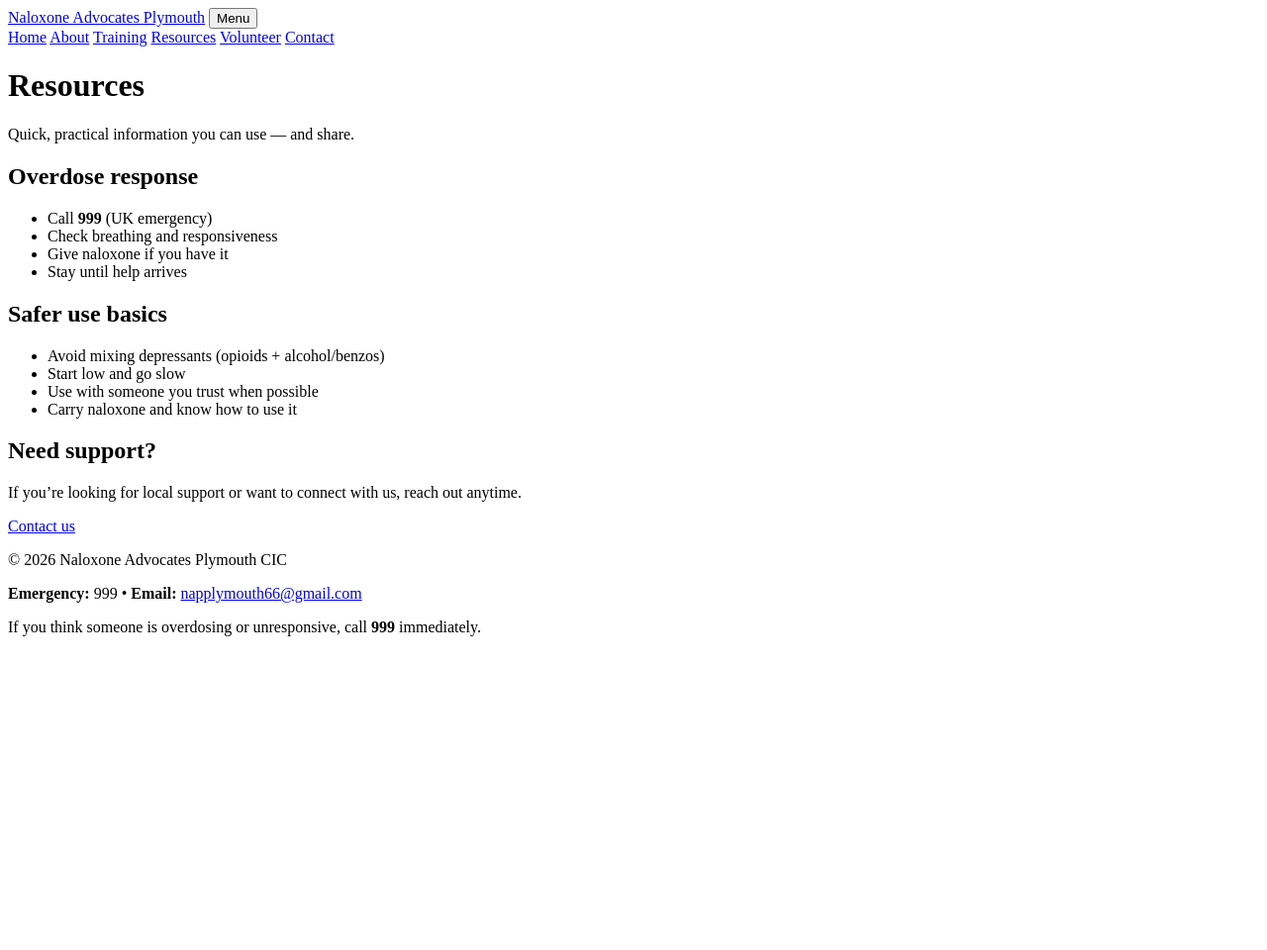
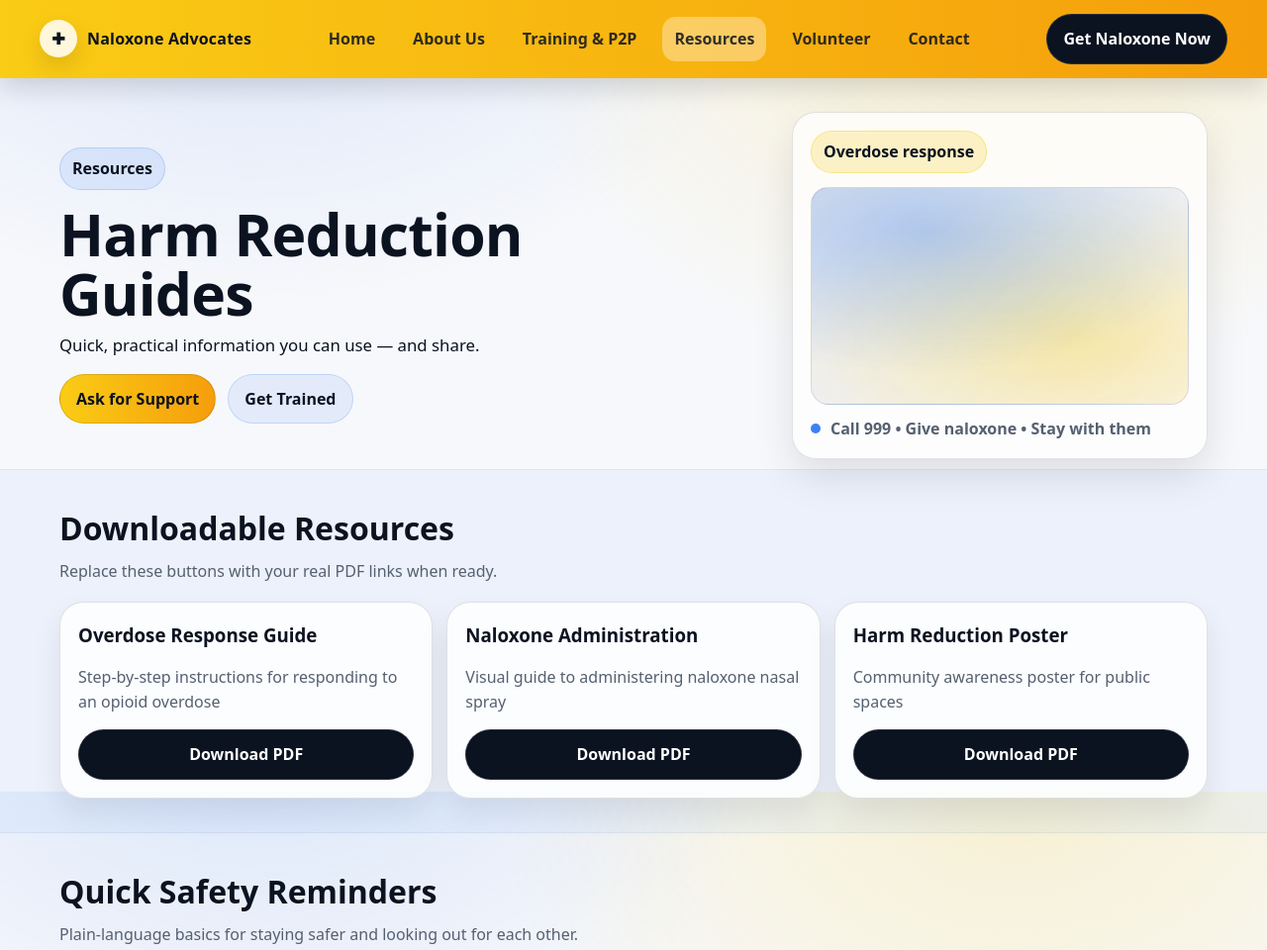
Before and after one commit to nap661/naloxoneadvocatesplymouth, a plain HTML site: page resources.html in a window 1280 px wide. Shown: the top 960 px of the page at 99% size. Before the commit the page ends 800 px from the top, so only its background shows below. Drawn offline with Linux system fonts and the light colour scheme.

Commit message:
Update resources.html

```diff
--- a/resources.html
+++ b/resources.html
@@ -3,67 +3,161 @@
 <head>
   <meta charset="utf-8" />
   <meta name="viewport" content="width=device-width, initial-scale=1" />
-<link rel="stylesheet" href="styles-readdy.css">
- <script defer src="script.js"></script>
-  <title>Resources | Naloxone Advocates Plymouth CIC</title>
-  <meta name="description" content="Resources on overdose response and harm reduction." />
+  <title>Resources | Naloxone Advocates Plymouth</title>
+  <meta name="description" content="Overdose response and harm reduction resources." />
+  <link rel="stylesheet" href="styles.css?v=5" />
 </head>
+
 <body>
-<nav class="site-nav" aria-label="Primary">
-  <div class="nav-inner">
-    <a class="brand" href="index.html">Naloxone Advocates Plymouth</a>
-    <button class="nav-toggle" type="button" aria-expanded="false" aria-controls="nav-links">Menu</button>
-    <div id="nav-links" class="nav-links">
-      <a href="index.html">Home</a>
-      <a href="about.html">About</a>
-      <a href="training.html">Training</a>
-      <a href="resources.html">Resources</a>
-      <a href="volunteer.html">Volunteer</a>
-      <a href="contact.html">Contact</a>
+  <header class="topbar">
+    <div class="wrap topbar__inner">
+      <a class="brand" href="index.html">
+        <span class="brand__logo" aria-hidden="true">✚</span>
+        <span class="brand__name">Naloxone Advocates</span>
+      </a>
+
+      <nav class="nav" aria-label="Primary">
+        <a class="nav__link" href="index.html">Home</a>
+        <a class="nav__link" href="about.html">About Us</a>
+        <a class="nav__link" href="training.html">Training &amp; P2P</a>
+        <a class="nav__link is-active" href="resources.html">Resources</a>
+        <a class="nav__link" href="volunteer.html">Volunteer</a>
+        <a class="nav__link" href="contact.html">Contact</a>
+      </nav>
+
+      <a class="btn btn--dark" href="contact.html">Get Naloxone Now</a>
+    </div>
+  </header>
+
+  <section class="hero">
+    <div class="wrap hero__inner">
+      <div class="hero__left">
+        <span class="pill">Resources</span>
+        <h1 class="hero__title">Harm Reduction Guides</h1>
+        <p class="hero__sub">Quick, practical information you can use — and share.</p>
+        <div class="hero__buttons">
+          <a class="btn btn--primary" href="contact.html">Ask for Support</a>
+          <a class="btn btn--soft" href="training.html">Get Trained</a>
         </div>
       </div>
-</nav>
-<main class="container">
-<header class="page-header">
-  <h1>Resources</h1>
-  <p class="lead">Quick, practical information you can use — and share.</p>
-</header>
 
-<section class="grid">
+      <div class="hero__right" aria-hidden="true">
+        <div class="heroCard">
+          <div class="heroCard__badge">Overdose response</div>
+          <div class="heroCard__img"></div>
+          <div class="heroCard__foot">
+            <span class="dot"></span>
+            <span>Call 999 • Give naloxone • Stay with them</span>
+          </div>
+        </div>
+      </div>
+    </div>
+  </section>
+
+  <section class="section section--tint">
+    <div class="wrap">
+      <div class="section__head">
+        <h2>Downloadable Resources</h2>
+        <p>Replace these buttons with your real PDF links when ready.</p>
+      </div>
+
+      <div class="grid grid--3">
         <article class="card">
-    <h2>Overdose response</h2>
-    <ul class="bullets">
+          <h3>Overdose Response Guide</h3>
+          <p class="muted">Step-by-step instructions for responding to an opioid overdose</p>
+          <a class="btn btn--dark btn--block" href="#" onclick="alert('Add your PDF link here'); return false;">Download PDF</a>
+        </article>
+
+        <article class="card">
+          <h3>Naloxone Administration</h3>
+          <p class="muted">Visual guide to administering naloxone nasal spray</p>
+          <a class="btn btn--dark btn--block" href="#" onclick="alert('Add your PDF link here'); return false;">Download PDF</a>
+        </article>
+
+        <article class="card">
+          <h3>Harm Reduction Poster</h3>
+          <p class="muted">Community awareness poster for public spaces</p>
+          <a class="btn btn--dark btn--block" href="#" onclick="alert('Add your PDF link here'); return false;">Download PDF</a>
+        </article>
+      </div>
+    </div>
+  </section>
+
+  <section class="section">
+    <div class="wrap">
+      <div class="section__head">
+        <h2>Quick Safety Reminders</h2>
+        <p>Plain-language basics for staying safer and looking out for each other.</p>
+      </div>
+
+      <div class="grid grid--2">
+        <article class="card">
+          <h3>Overdose response basics</h3>
+          <ul class="list">
             <li>Call <strong>999</strong> (UK emergency)</li>
             <li>Check breathing and responsiveness</li>
             <li>Give naloxone if you have it</li>
             <li>Stay until help arrives</li>
           </ul>
         </article>
+
         <article class="card">
-    <h2>Safer use basics</h2>
-    <ul class="bullets">
+          <h3>Safer use basics</h3>
+          <ul class="list">
             <li>Avoid mixing depressants (opioids + alcohol/benzos)</li>
             <li>Start low and go slow</li>
             <li>Use with someone you trust when possible</li>
             <li>Carry naloxone and know how to use it</li>
           </ul>
         </article>
-  <article class="card">
-    <h2>Need support?</h2>
-    <p>If you’re looking for local support or want to connect with us, reach out anytime.</p>
-    <a class="btn btn-secondary" href="contact.html">Contact us</a>
-  </article>
+      </div>
+
+      <div class="alert" style="margin-top:18px;">
+        <strong>Emergency:</strong> if someone is unresponsive or not breathing normally, call <strong>999</strong> immediately.
+      </div>
+    </div>
   </section>
-</main>
-<footer class="site-footer">
-  <div class="footer-inner container">
-    <p>© <span id="year"></span> Naloxone Advocates Plymouth CIC</p>
-    <p class="footer-meta">
-      <strong>Emergency:</strong> 999
-      <span aria-hidden="true"> • </span>
-      <strong>Email:</strong> <a href="mailto:napplymouth66@gmail.com">napplymouth66@gmail.com</a>
-    </p>
-    <p class="smallprint">If you think someone is overdosing or unresponsive, call <strong>999</strong> immediately.</p>
+
+  <footer class="footer">
+    <div class="wrap footer__grid">
+      <div>
+        <h3>Naloxone Advocates</h3>
+        <p class="muted">A grassroots, peer-led harm reduction organisation dedicated to saving lives through naloxone training and community support.</p>
+      </div>
+
+      <div>
+        <h4>Quick Links</h4>
+        <div class="footer__links">
+          <a href="index.html">Home</a>
+          <a href="about.html">About Us</a>
+          <a href="training.html">Training &amp; P2P</a>
+          <a href="volunteer.html">Volunteer</a>
+          <a href="resources.html">Resources</a>
+        </div>
+      </div>
+
+      <div>
+        <h4>Get Help</h4>
+        <p class="muted"><strong>Emergency:</strong> 999</p>
+        <p class="muted">Phone: 01752 000 000</p>
+        <p class="muted">Email: info@naloxoneadvocates.org</p>
+      </div>
+
+      <div>
+        <h4>Stay Connected</h4>
+        <p class="muted">Get updates on training sessions and harm reduction news</p>
+        <form class="newsletter" onsubmit="event.preventDefault(); alert('Thanks! (This demo form does not submit anywhere yet.)');">
+          <input type="email" placeholder="Your email" required />
+          <button class="btn btn--primary" type="submit">Sign Up</button>
+        </form>
+      </div>
+    </div>
+
+    <div class="wrap footer__bottom">
+      <div class="banner">NALOXONE SAVES LIVES</div>
+      <div class="muted small">
+        © 2025 Naloxone Advocates Plymouth CIC. All rights reserved. · <a href="#">Privacy Policy</a> · <a href="#">Terms of Service</a>
+      </div>
     </div>
   </footer>
 </body>
```
Lines whose indentation alone changed are shown as unchanged.
